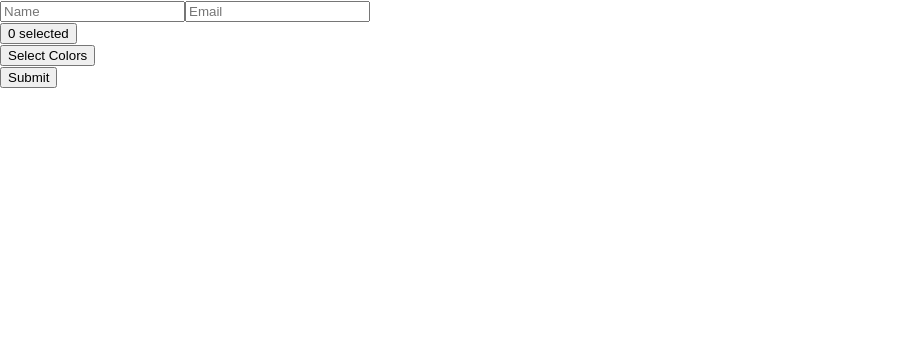
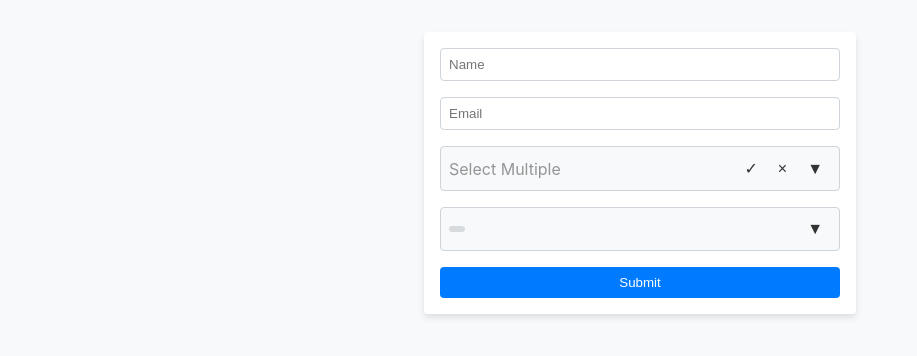
Before and after one commit to AlonKendler/select-ts-app, a React (Create React App) app: page / in a window 1280 px wide. Shown: the top 356 px of the page, without its empty margins (0-917 px from the left). Built offline with nearby package versions, Linux system fonts and the light colour scheme.

Commit message:
added scss and style inpired by react-select

```diff
--- a/package.json
+++ b/package.json
@@ -10,6 +10,7 @@
     "@types/node": "^16.18.101",
     "@types/react": "^18.3.3",
     "@types/react-dom": "^18.3.0",
+    "node-sass": "^7.0.3",
     "react": "^18.3.1",
     "react-dom": "^18.3.1",
     "react-scripts": "5.0.1",
--- a/src/App.css
+++ /dev/null
@@ -1,38 +0,0 @@
-.App {
-  text-align: center;
-}
-
-.App-logo {
-  height: 40vmin;
-  pointer-events: none;
-}
-
-@media (prefers-reduced-motion: no-preference) {
-  .App-logo {
-    animation: App-logo-spin infinite 20s linear;
-  }
-}
-
-.App-header {
-  background-color: #282c34;
-  min-height: 100vh;
-  display: flex;
-  flex-direction: column;
-  align-items: center;
-  justify-content: center;
-  font-size: calc(10px + 2vmin);
-  color: white;
-}
-
-.App-link {
-  color: #61dafb;
-}
-
-@keyframes App-logo-spin {
-  from {
-    transform: rotate(0deg);
-  }
-  to {
-    transform: rotate(360deg);
-  }
-}
--- /dev/null
+++ b/src/App.scss
@@ -0,0 +1,38 @@
+@import './variables';
+
+.app-form {
+  display: flex;
+  flex-direction: column;
+  gap: 1rem;
+  max-width: 400px;
+  margin: 2rem auto;
+  padding: 1rem;
+  background-color: white;
+  border-radius: $border-radius;
+  box-shadow: 0 4px 6px rgba(0, 0, 0, 0.1);
+
+  input[type="text"],
+  input[type="email"] {
+    padding: 0.5rem;
+    border: 1px solid $border-color;
+    border-radius: $border-radius;
+  }
+
+  button[type="submit"] {
+    background-color: $primary-color;
+    color: white;
+    padding: 0.5rem 1rem;
+    border: none;
+    border-radius: $border-radius;
+    cursor: pointer;
+    transition: background-color $transition-duration;
+
+    &:hover {
+      background-color: darken($primary-color, 10%);
+    }
+  }
+
+  .select-container {
+    width: 100%;
+  }
+}
--- a/src/App.tsx
+++ b/src/App.tsx
@@ -1,26 +1,30 @@
-import React from "react";
-import { useState } from "react";
+import React, { useState } from "react";
 import Select from "./Select";
-import "./App.css";
+import "./App.scss";
 
 const options = [
-  { label: "Option 1", value: 1 },
-  { label: "Option 2", value: 2 },
-  { label: "Option 3", value: 3 },
+  { id: 1, label: "Option 1" },
+  { id: 2, label: "Option 2" },
+  { id: 3, label: "Option 3" },
+  { id: 4, label: "Option 4" },
+  { id: 5, label: "Option 5" },
 ];
 
 const App: React.FC = () => {
   const [name, setName] = useState("");
   const [email, setEmail] = useState("");
-  const [selectedOptions, setSelectedOptions] = useState<number[]>([]);
+  const [selectedMultiOptions, setSelectedMultiOptions] = useState<number[]>(
+    []
+  );
+  const [selectedSingleOption, setSelectedSingleOption] = useState<number>(0);
 
   const handleSubmit = (e: React.FormEvent<HTMLFormElement>) => {
     e.preventDefault();
-    console.log({ name, email, selectedOptions });
+    console.log({ name, email, selectedMultiOptions, selectedSingleOption });
   };
 
   return (
-    <form onSubmit={handleSubmit}>
+    <form className="app-form" onSubmit={handleSubmit}>
       <input
         type="text"
         placeholder="Name"
@@ -36,16 +40,16 @@ const App: React.FC = () => {
       <Select
         options={options}
         multiple={true}
-        placeholder="Select Colors"
-        value={selectedOptions}
-        onChange={(value) => setSelectedOptions(value as number[])}
+        placeholder="Select Multiple"
+        value={selectedMultiOptions}
+        onChange={(value) => setSelectedMultiOptions(value as number[])}
       />
       <Select
         options={options}
         multiple={false}
-        placeholder="Select Colors"
-        value={selectedOptions}
-        onChange={(value) => setSelectedOptions(value as number[])}
+        placeholder="Select Single"
+        value={selectedSingleOption}
+        onChange={(value) => setSelectedSingleOption(value as number)}
       />
       <button type="submit">Submit</button>
     </form>
--- /dev/null
+++ b/src/Select.scss
@@ -0,0 +1,103 @@
+@import './variables';
+
+.select-container {
+  position: relative;
+  width: 100%;
+
+  .select-header {
+    display: flex;
+    justify-content: space-between;
+    align-items: center;
+    background-color: $background-color;
+    border: 1px solid $border-color;
+    border-radius: $border-radius;
+    padding: 0.5rem;
+    cursor: pointer;
+
+    .selected-options {
+      display: flex;
+      flex-wrap: wrap;
+      gap: 0.25rem;
+      flex: 1;
+      min-width: 0;
+
+      .badge {
+        background-color: lighten($secondary-color, 40%);
+        color: $text-color;
+        padding: 0.2rem 0.5rem;
+        border-radius: $border-radius;
+        font-size: 0.875rem;
+      }
+
+      .placeholder {
+        color: $text-color;
+        opacity: 0.5;
+      }
+    }
+
+    .select-controls {
+      display: flex;
+      align-items: center;
+      gap: 0.25rem;
+
+      .control-button,
+      .toggle-button {
+        background: none;
+        border: none;
+        cursor: pointer;
+        padding: 0.25rem 0.5rem;
+        font-size: 1rem;
+        color: $text-color;
+        transition: color $transition-duration;
+
+        &:hover {
+          color: darken($text-color, 20%);
+        }
+      }
+
+      .toggle-button {
+        &.open {
+          transform: rotate(180deg);
+        }
+      }
+    }
+  }
+
+  .select-dropdown {
+    position: absolute;
+    top: 100%;
+    left: 0;
+    right: 0;
+    background-color: $background-color;
+    border: 1px solid $border-color;
+    border-top: none;
+    border-radius: 0 0 $border-radius $border-radius;
+    max-height: 200px;
+    overflow-y: auto;
+    z-index: 10;
+
+    .search-input {
+      width: 100%;
+      padding: 0.5rem;
+      border: none;
+      border-bottom: 1px solid $border-color;
+    }
+
+    .options-list {
+      label {
+        display: flex;
+        align-items: center;
+        padding: 0.5rem;
+        cursor: pointer;
+
+        &:hover {
+          background-color: lighten($secondary-color, 30%);
+        }
+
+        input {
+          margin-right: 0.5rem;
+        }
+      }
+    }
+  }
+}
--- a/src/Select.tsx
+++ b/src/Select.tsx
@@ -1,8 +1,9 @@
-import React, { useState } from "react";
+import React, { useState, useMemo } from "react";
+import "./Select.scss";
 
 interface Option {
+  id: number;
   label: string;
-  value: number;
 }
 
 type SelectProps = {
@@ -10,7 +11,6 @@ type SelectProps = {
   multiple?: boolean;
   placeholder?: string;
   onChange: (value: number[] | number) => void;
-  filterText?: string;
   value: number[] | number;
 };
 
@@ -19,99 +19,112 @@ const Select: React.FC<SelectProps> = ({
   multiple = false,
   placeholder = "Select...",
   onChange,
-  filterText,
   value,
 }) => {
   const [isOpen, setIsOpen] = useState(false);
-  const initialSelectedValue = multiple ? [] : "";
-  const [selectedValue, setSelectedValue] = useState<number[] | number>(value);
+  const [searchTerm, setSearchTerm] = useState("");
 
-  const handleSelect = (option: Option) => {
+  const selectedValue = useMemo(
+    () => (multiple ? (value as number[]) : [value as number]),
+    [multiple, value]
+  );
+
+  const filteredOptions = useMemo(
+    () =>
+      options.filter((option) =>
+        option.label.toLowerCase().includes(searchTerm.toLowerCase())
+      ),
+    [options, searchTerm]
+  );
+
+  const handleSelect = (optionId: number) => {
     if (multiple) {
-      const newValue = selectedValue as number[];
-      const index = newValue.indexOf(option.value);
-      if (index !== -1) {
-        newValue.splice(index, 1);
-      } else {
-        newValue.push(option.value);
-      }
-      setSelectedValue([...newValue]);
-      onChange([...newValue]);
+      const newValue = selectedValue.includes(optionId)
+        ? selectedValue.filter((id) => id !== optionId)
+        : [...selectedValue, optionId];
+      onChange(newValue);
     } else {
-      setSelectedValue(option.value);
-      onChange(option.value);
+      onChange(optionId);
+      setIsOpen(false);
     }
   };
 
   const handleSelectAll = () => {
     if (multiple) {
-      const allValues = options.map((option) => option.value);
-      setSelectedValue(allValues);
-      onChange(allValues);
+      onChange(filteredOptions.map((option) => option.id));
     }
   };
 
   const handleDeselectAll = () => {
     if (multiple) {
-      setSelectedValue([]);
       onChange([]);
     }
   };
 
-  const filteredOptions = options.filter((option) =>
-    filterText
-      ? option.label.toLowerCase().includes(filterText.toLowerCase())
-      : true
-  );
-
-  const isSelected = (option: Option) =>
-    multiple
-      ? (selectedValue as number[]).includes(option.value)
-      : selectedValue === option.value;
-
   const toggleOpen = () => setIsOpen(!isOpen);
-
-  const renderOption = (option: Option) => (
-    <label key={option.value}>
-      <input
-        type={multiple ? "checkbox" : "radio"}
-        checked={isSelected(option)}
-        onChange={() => handleSelect(option)}
-      />
-      {option.label}
-    </label>
-  );
-
-  const renderSelectAll = () => (
-    <div>
-      <button type="button" onClick={handleSelectAll}>
-        Select All
-      </button>
-      <button type="button" onClick={handleDeselectAll}>
-        Deselect All
-      </button>
-    </div>
-  );
 
   return (
     <div className="select-container">
-      <button type="button" onClick={toggleOpen}>
-        {multiple
-          ? `${(selectedValue as number[]).length} selected`
-          : options.find((option) => option.value === selectedValue)?.label ||
-            placeholder}
-      </button>
+      <div className="select-header">
+        <div className="selected-options">
+          {selectedValue.length > 0 ? (
+            selectedValue.map((optionId) => (
+              <span key={optionId} className="badge">
+                {options.find((option) => option.id === optionId)?.label}
+              </span>
+            ))
+          ) : (
+            <span className="placeholder">{placeholder}</span>
+          )}
+        </div>
+        <div className="select-controls">
+          {multiple && (
+            <>
+              <button
+                className="control-button"
+                onClick={handleSelectAll}
+                title="Select All"
+              >
+                ✓
+              </button>
+              <button
+                className="control-button"
+                onClick={handleDeselectAll}
+                title="Deselect All"
+              >
+                ×
+              </button>
+            </>
+          )}
+          <button
+            className={`toggle-button ${isOpen ? "open" : ""}`}
+            onClick={toggleOpen}
+          >
+            {isOpen ? "▲" : "▼"}
+          </button>
+        </div>
+      </div>
       {isOpen && (
         <div className="select-dropdown">
-          {multiple && renderSelectAll()}
-          {filterText && (
-            <input
-              type="text"
-              placeholder="Search..."
-              onChange={(e) => onChange(e.target.value as any)}
-            />
-          )}
-          {filteredOptions.map(renderOption)}
+          <input
+            type="text"
+            className="search-input"
+            placeholder="Search options..."
+            value={searchTerm}
+            onChange={(e) => setSearchTerm(e.target.value)}
+          />
+          <div className="options-list">
+            {filteredOptions.map((option) => (
+              <label key={option.id}>
+                <input
+                  type={multiple ? "checkbox" : "radio"}
+                  checked={selectedValue.includes(option.id)}
+                  onChange={() => handleSelect(option.id)}
+                />
+                {option.label}
+              </label>
+            ))}
+          </div>
         </div>
       )}
     </div>
--- a/src/index.css
+++ b/src/index.scss
@@ -1,3 +1,5 @@
+@import './variables';
+
 body {
   margin: 0;
   font-family: -apple-system, BlinkMacSystemFont, 'Segoe UI', 'Roboto', 'Oxygen',
@@ -5,6 +7,8 @@ body {
     sans-serif;
   -webkit-font-smoothing: antialiased;
   -moz-osx-font-smoothing: grayscale;
+  background-color: $background-color;
+  color: $text-color;
 }
 
 code {
--- /dev/null
+++ b/src/variables.scss
@@ -0,0 +1,10 @@
+
+// src/variables.scss
+
+$primary-color: #007bff;
+$secondary-color: #6c757d;
+$background-color: #f8f9fa;
+$text-color: #333;
+$border-color: #ced4da;
+$border-radius: 4px;
+$transition-duration: 0.3s;
```
Also changed, not shown: src/index.tsx (+6 -6 lines), 1 other file (tests, documents, lock files or other folders).
